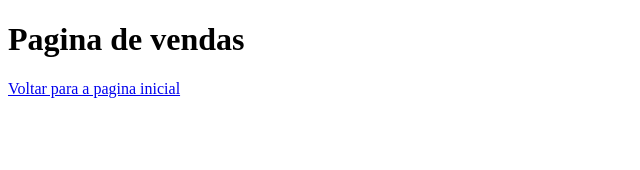
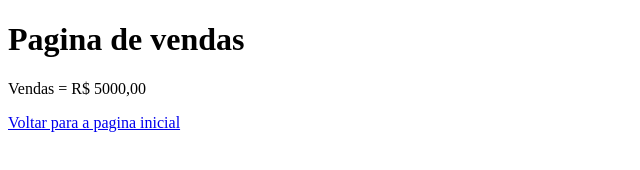
Before and after one commit to Leticia12git/aulagithub, a plain HTML site: page vendas.html in a window 1280 px wide. Shown: the whole page, without its empty margins (0-640 px from the left). Drawn offline with Linux system fonts and the light colour scheme.

Commit message:
Acrescentado valor das vendas

```diff
--- a/vendas.html
+++ b/vendas.html
@@ -8,6 +8,7 @@
 </head>
 <body>
     <h1>Pagina de vendas</h1>
-    <a href="vendas.html">Voltar para a pagina inicial</a>
+    <p>Vendas = R$ 5000,00</p>
+    <a href="index.html">Voltar para a pagina inicial</a>
 </body>
 </html>
```
